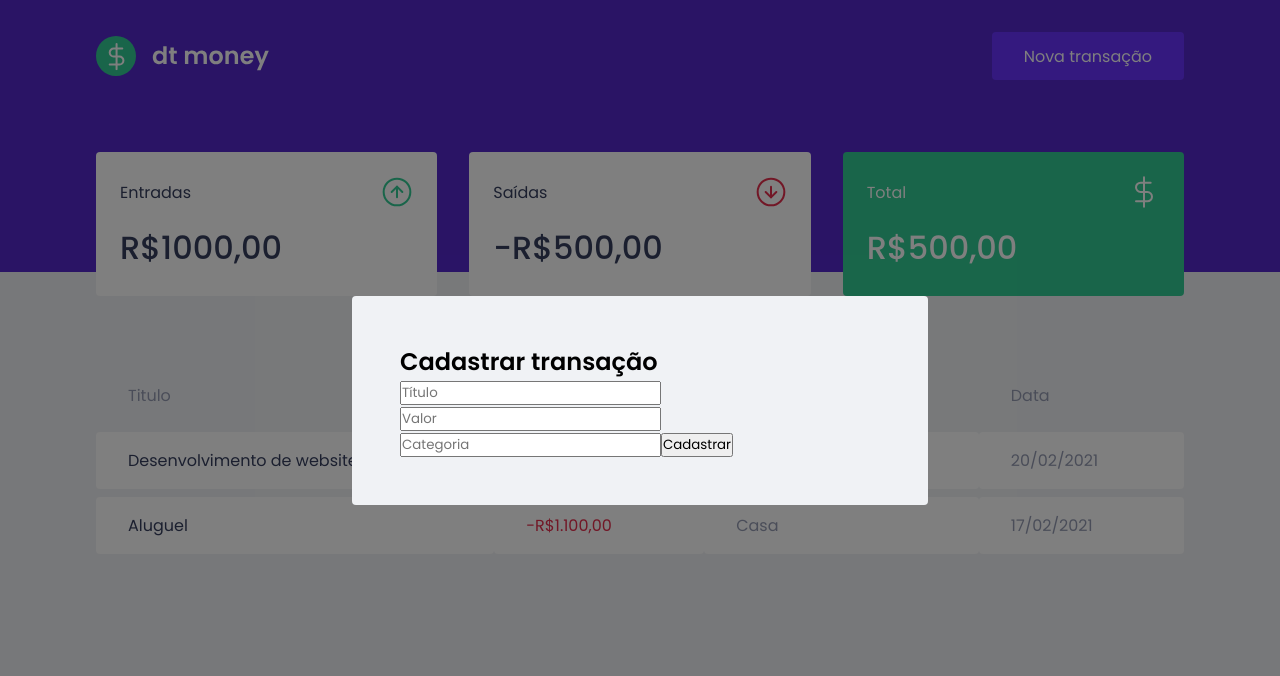
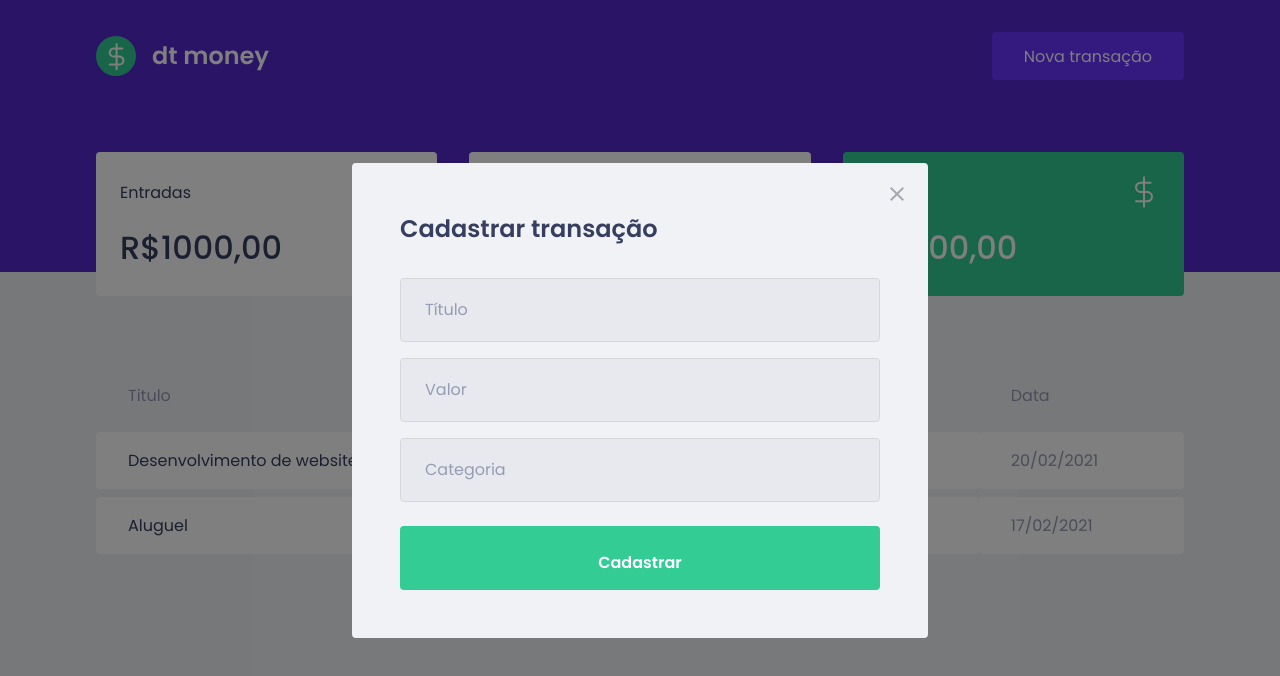
Before and after one commit to rafaelgcaldas/dtmoney_ignite, a React (Create React App) app: page / in a window 1280 px wide. Both pictures are taken after a click on the button "Nova transação". Shown: the top 676 px of the page. Built offline with nearby package versions, Linux system fonts and the light colour scheme; no server answers; what miragejs would draw is missing.

Commit message:
Modal layout

```diff
--- a/src/components/NewTransactionModal/index.tsx
+++ b/src/components/NewTransactionModal/index.tsx
@@ -1,4 +1,5 @@
 import Modal from 'react-modal'
+import closeImg from '../../assets/close.svg'
 import { Container } from './styles'
 
 interface NewTransactionModalProps {
@@ -14,8 +15,17 @@
       overlayClassName="react-modal-overlay"
       className="react-modal-content"
     >
+      <button
+        className="react-modal-close"
+        type="button"
+        onClick={onRequestClose}
+      >
+        <img src={closeImg} alt="Fechar Modal" />
+      </button>
+
       <Container>
         <h2>Cadastrar transação</h2>
+
 
         <input
           placeholder="Título"
--- a/src/components/NewTransactionModal/styles.ts
+++ b/src/components/NewTransactionModal/styles.ts
@@ -1,3 +1,50 @@
 import styled from 'styled-components'
 
-export const Container = styled.form``
+export const Container = styled.form`
+  h2 {
+    color: var(--text-title);
+    font-size: 1.5rem;
+    margin-bottom: 2rem;
+  }
+
+  input {
+    width: 100%;
+    padding: 0 1.5rem;
+    height: 4rem;
+    border-radius: 0.25rem;
+
+    border: 1px solid #d7d7d7;
+    background: #e7e9ee;
+
+    font-weight: 400;
+    font-size: 1rem;
+
+    &::placeholder {
+      color: var(--text-body);
+    }
+
+    & + input {
+      margin-top: 1rem;
+    }
+  }
+
+  button[type="submit"] {
+    width: 100%;
+    padding: 01.5rem;
+    height: 4rem;
+    background: var(--green);
+    color: #fff;
+    border-radius: 0.25rem;
+    border: 0;
+    font-size: 1rem;
+    margin-top: 1.5rem;
+    font-weight: 600;
+
+    transition: filter 0.2s;
+
+    &:hover {
+      filter: brightness(0.9);
+    }
+  }
+
+`
--- a/src/styles/global.ts
+++ b/src/styles/global.ts
@@ -77,4 +77,17 @@
     border-radius: 0.25rem;
   }
 
+  .react-modal-close {
+    position: absolute;
+    top: 1.5rem;
+    right: 1.5rem;
+    border: 0;
+    background: transparent;
+
+    transition: filter 0.2s;
+
+    &:hover {
+      filter: brightness(0.8);
+    }
+  }
 `
```
